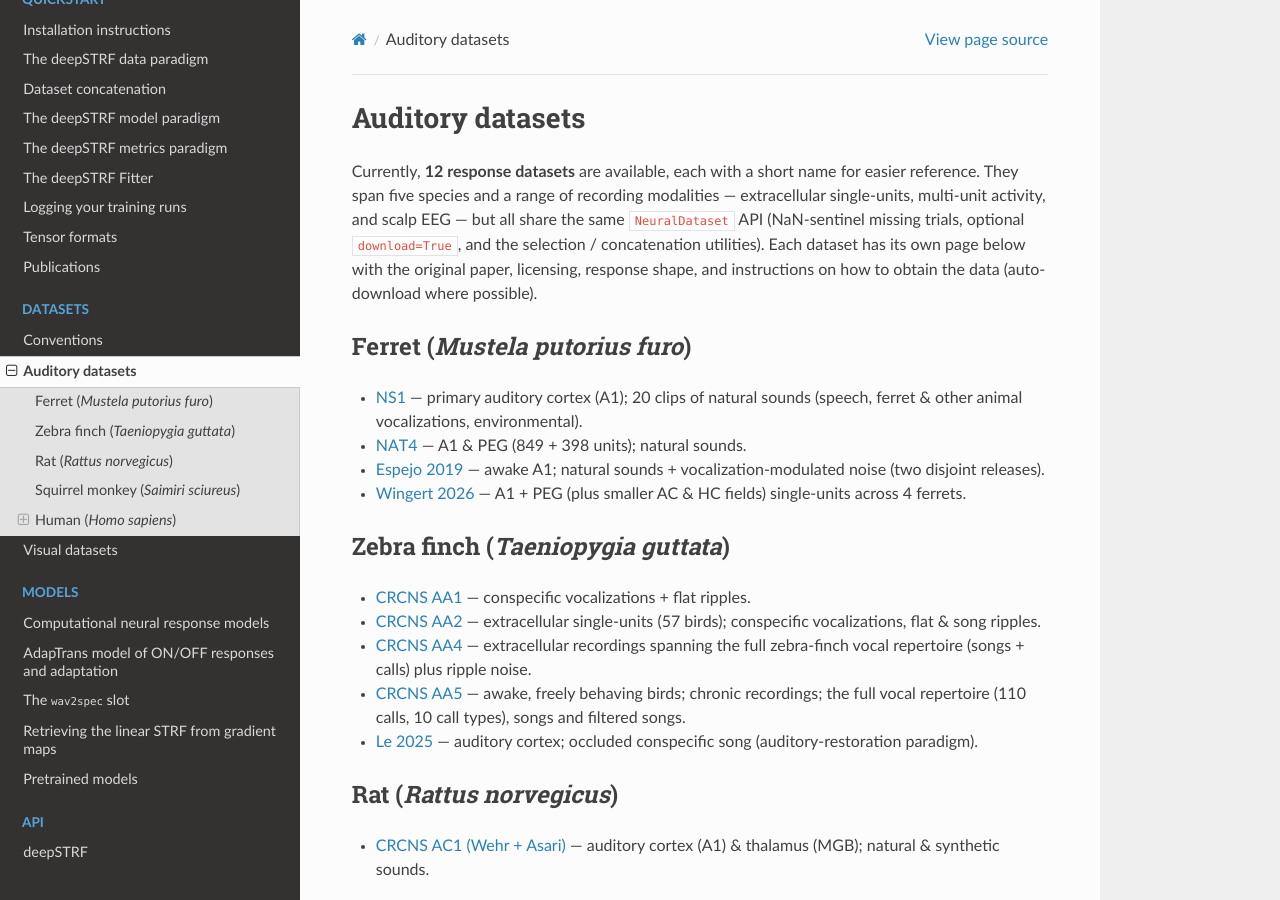
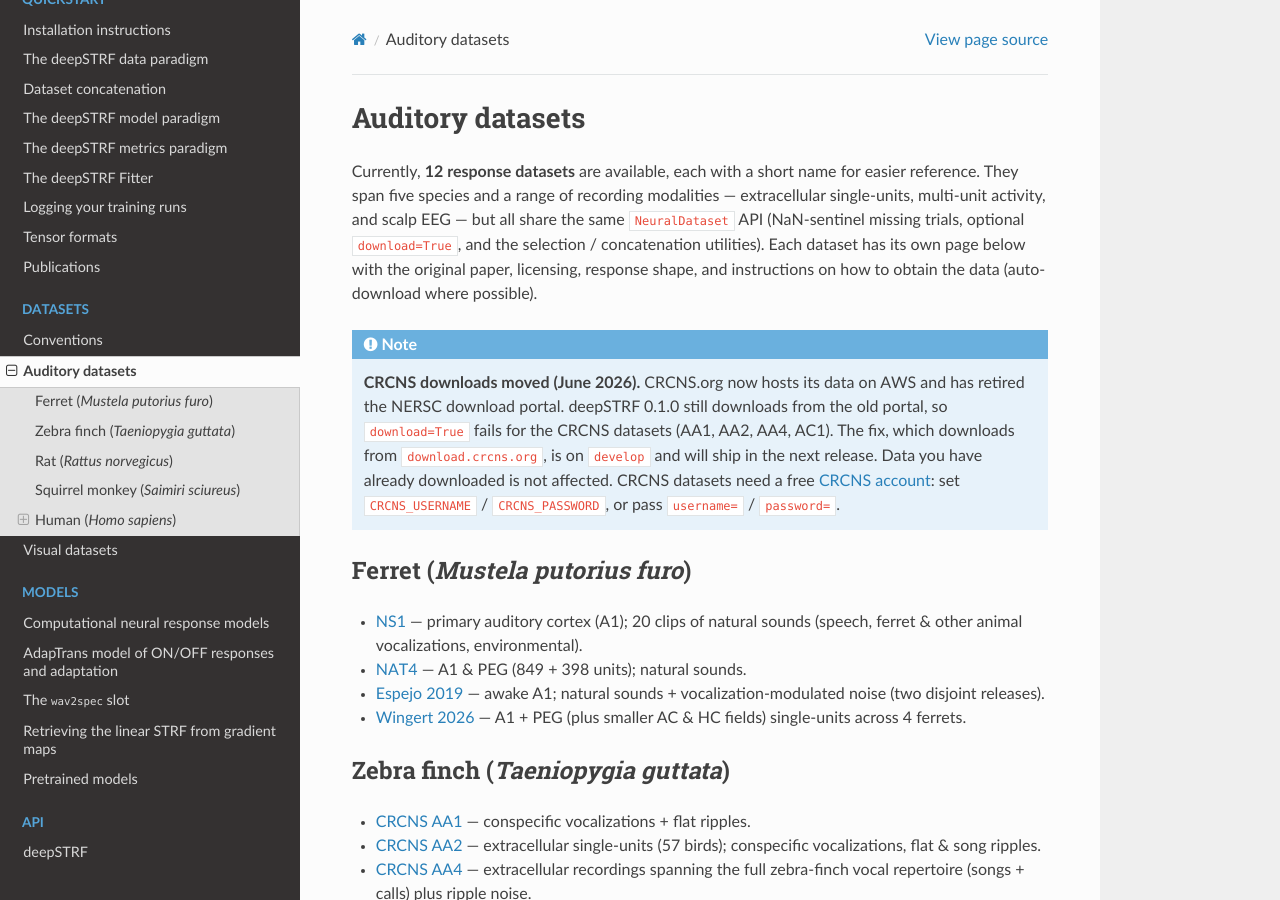
Before and after one commit to urancon/deepSTRF, a Sphinx documentation site: the page built from docs/_source/md/README_audio_datasets.md, in a window 1280 px wide and 900 px high. Built offline with Sphinx 7.4.7 and the Read the Docs theme 3.1.0, drawn with Linux system fonts in a browser that asks for light colours; pages that are not in the unit, such as notebooks, are missing from menus.

Commit message:
docs: announce the CRCNS download move; fix credential kwargs in examples
README (Datasets section) and the docs' auditory-datasets page get a note:
CRCNS moved its data to AWS in June 2026, deepSTRF 0.1.0 still targets the
retired NERSC portal so download=True fails for AA1/AA2/AA4/AC1, the fix
lives on develop and ships with the next release, already-downloaded data
is unaffected, and how to pass CRCNS credentials.

AA1/AA2/AA4 pages: the download examples passed crcns_username= /
crcns_password=, which the constructors do not accept (TypeError); they
take username= / password=.

Co-Authored-By: Claude Opus 5.5 (1M context) <noreply@anthropic.com>

````diff
--- a/docs/_source/md/README_audio_datasets.md
+++ b/docs/_source/md/README_audio_datasets.md
@@ -7,6 +7,16 @@ the same `NeuralDataset` API (NaN-sentinel missing trials, optional
 `download=True`, and the selection / concatenation utilities). Each dataset has
 its own page below with the original paper, licensing, response shape, and
 instructions on how to obtain the data (auto-download where possible).
+
+```{note}
+**CRCNS downloads moved (June 2026).** CRCNS.org now hosts its data on AWS and
+has retired the NERSC download portal. deepSTRF 0.1.0 still downloads from the
+old portal, so `download=True` fails for the CRCNS datasets (AA1, AA2, AA4,
+AC1). The fix, which downloads from `download.crcns.org`, is on `develop` and
+will ship in the next release. Data you have already downloaded is not
+affected. CRCNS datasets need a free [CRCNS account](https://crcns.org/register):
+set `CRCNS_USERNAME` / `CRCNS_PASSWORD`, or pass `username=` / `password=`.
+```
 
 ### Ferret (*Mustela putorius furo*)
 * [NS1](README_NS1.md) — primary auditory cortex (A1); 20 clips of natural sounds (speech, ferret & other animal vocalizations, environmental).
````
Also changed, not shown: README.md (+2 -0 lines), docs/_source/md/README_CRCNS_AA1.md (+2 -2 lines), docs/_source/md/README_CRCNS_AA2.md (+2 -2 lines), docs/_source/md/README_CRCNS_AA4.md (+2 -2 lines).
